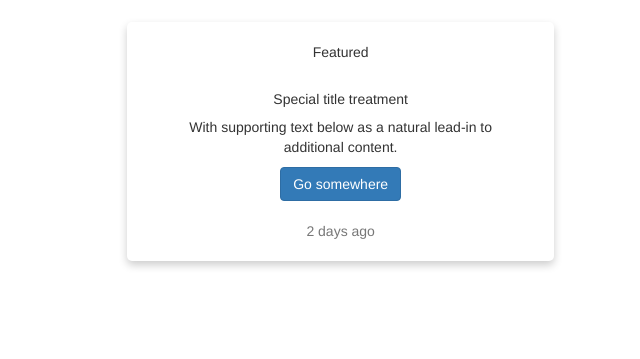
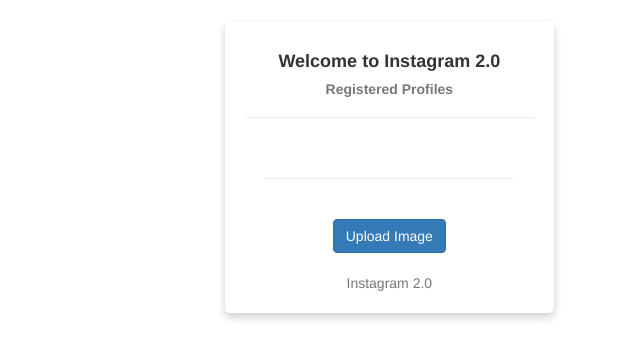
Before and after one commit to msyoki/Instaclone, a Django app: template Instagram/Instaclone/templates/Instaclone/index.html in a window 1280 px wide. Shown: the part 72-431 px from the top of the page, without its empty margins (640-1280 px from the left). Run offline with Django 3.2, Linux system fonts and the light colour scheme; the template is opened without the code that fills it, so the values that code supplies are empty; some libraries are stand-ins or nearby versions.

Commit message:
addd sidebar profile list

```diff
--- a/Instagram/Instaclone/templates/Instaclone/index.html
+++ b/Instagram/Instaclone/templates/Instaclone/index.html
@@ -3,7 +3,7 @@
 {{block.super}}
 <div class="container" >
     <div class="row ">
-        <div class="col-sm-7">
+        <div class="col-sm-8">
             <div class="container-fluid">
                 {% for image in images %}
                 <div class="card" >
@@ -12,7 +12,9 @@
                     <div class="card-body">
                         <h5 class="card-title">"<i>{{image.image_name}}</i>"</h5>
                         <p class="card-text"><a href=""><strong style="color: black;">{{image.user}}</strong></a> {{image.image_caption}}</p>
-                        <p class="card-text"><a href=""><strong style="color: black;">{{comment.user.username}}</strong></a> {{image.comment}}</p>
+                        {% for image_comment  in image_comments %}
+                        <p class="card-text"><a href=""><strong style="color: black;">{{image_comment.comment}}</strong></a></p>
+                        {% endfor %}
                         <small class="card-text text-muted">Posted : {{image.post_on}}</small>
                         <hr>
                         <a href="#" class="card-link">Card link</a>
@@ -23,19 +25,26 @@
             </div>
         </div>
 
-        <div class="col-sm-5" >
+        <div class="col-sm-4" >
             <div class="container-fluid">
                 <div class="card text-center" style="padding: 20px;">
-                    <div class="card-header">
-                    Featured
-                    </div>
+                    <div class="card-header" >
+                        <h4 style="font-weight: bold;">Welcome to Instagram 2.0</h4>
+                        <h5 class="card-title text-center text-muted" style="font-weight: bold;">Registered Profiles</h5>
+                    </div><hr>
                     <div class="card-body">
-                    <h5 class="card-title">Special title treatment</h5>
-                    <p class="card-text">With supporting text below as a natural lead-in to additional content.</p>
-                    <a href="#" class="btn btn-primary">Go somewhere</a>
+
+                    {% for profile in profiles %}
+                        <div>
+                            <img class="card-text" src="{{profile.profile_pic.url}}" alt="Avatar" style="border-radius: 50%;" width="50px" height="50px">
+                            <small style="font-weight: bold;" >{{ profile.user}}</small>
+                        </div><br>
+                    {% endfor %}
+                    <hr><br>
+                    <a href="{% url 'new-image' %}" class="btn btn-primary">Upload Image</a>
                     </div>
                     <div class="card-footer text-muted">
-                    2 days ago
+                    Instagram 2.0
                     </div>
                 </div>
             </div>
```
